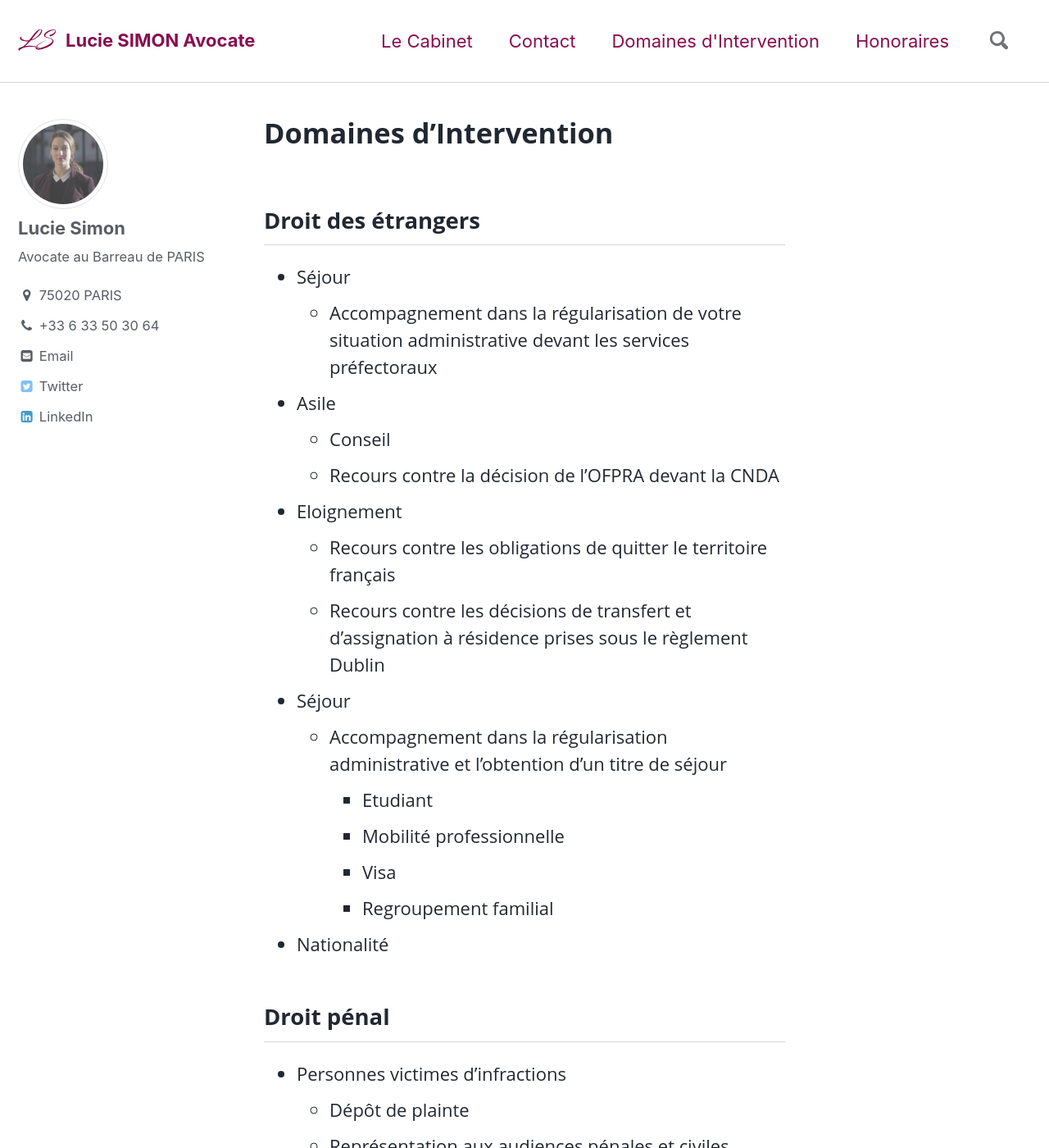
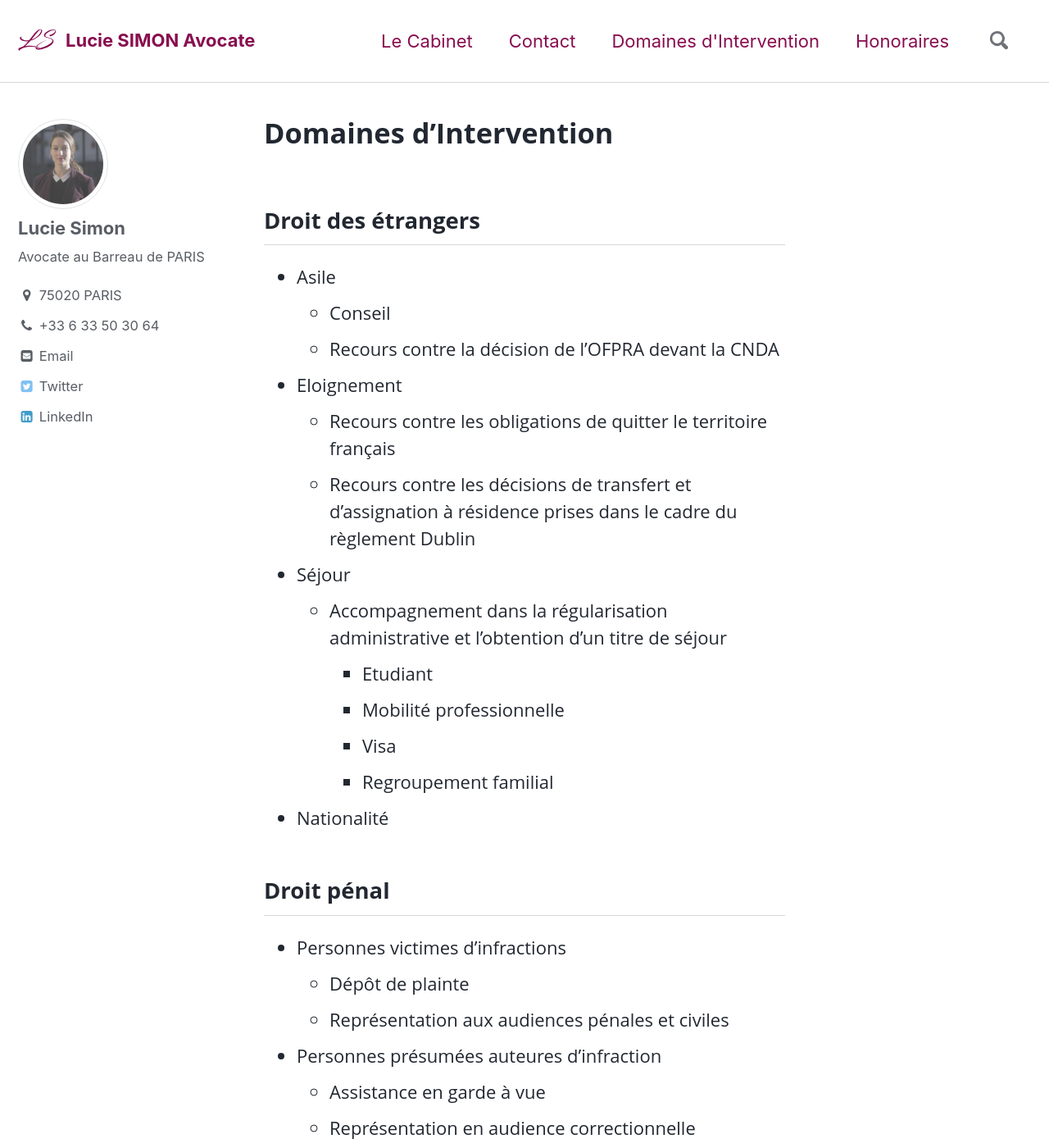
Before and after one commit to luciesimonavocate/luciesimonavocate.github.io, a Jekyll site: the page built from _pages/domaines.md, in a window 1280 px wide and 1400 px high. Shown: the whole window at 82% size. Built offline with Jekyll 4.4.1, drawn with Linux system fonts in a browser that asks for light colours; some of the changed text lies outside the part shown.

Commit message:
Update domaines.md

```diff
--- a/_pages/domaines.md
+++ b/_pages/domaines.md
@@ -7,14 +7,12 @@ permalink: /domaines/
 
 ## Droit des étrangers
 
-- Séjour
-    - Accompagnement dans la régularisation de votre situation administrative devant les services préfectoraux
 - Asile
     - Conseil
     - Recours contre la décision de l’OFPRA devant la CNDA
 - Eloignement
     - Recours contre les obligations de quitter le territoire français
-    - Recours contre les décisions de transfert et d’assignation à résidence prises sous le règlement Dublin
+    - Recours contre les décisions de transfert et d’assignation à résidence prises dans le cadre du règlement Dublin
 - Séjour
     - Accompagnement dans la régularisation administrative et l’obtention d’un titre de séjour
         - Etudiant
```
Also changed, not shown: other parts of _pages/domaines.md (+2 -0 lines).
